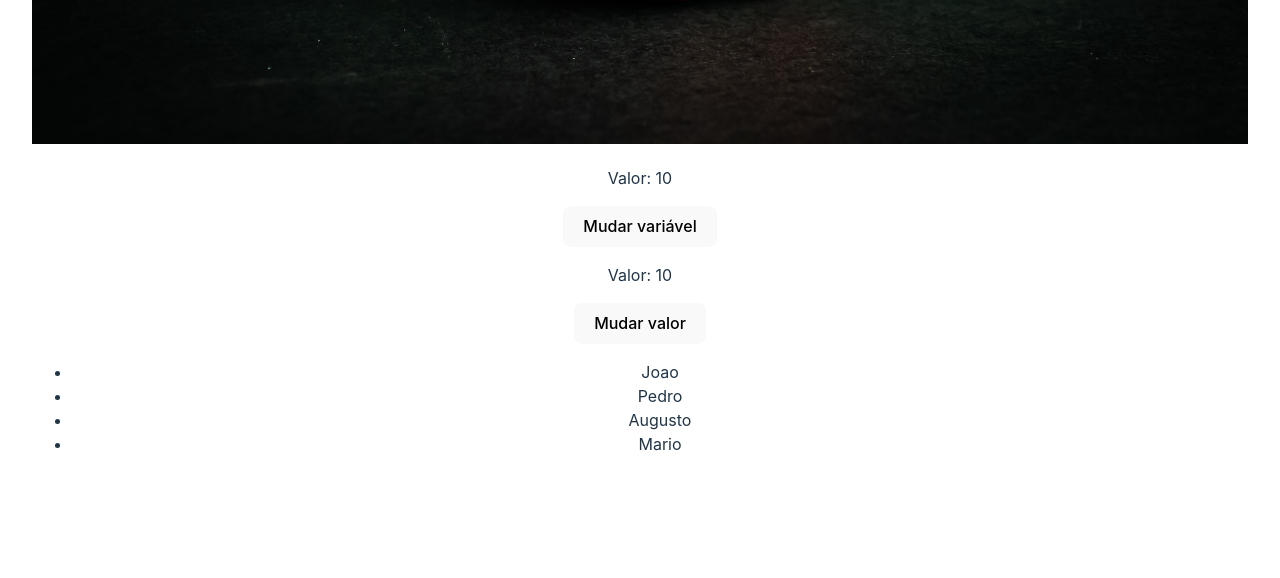
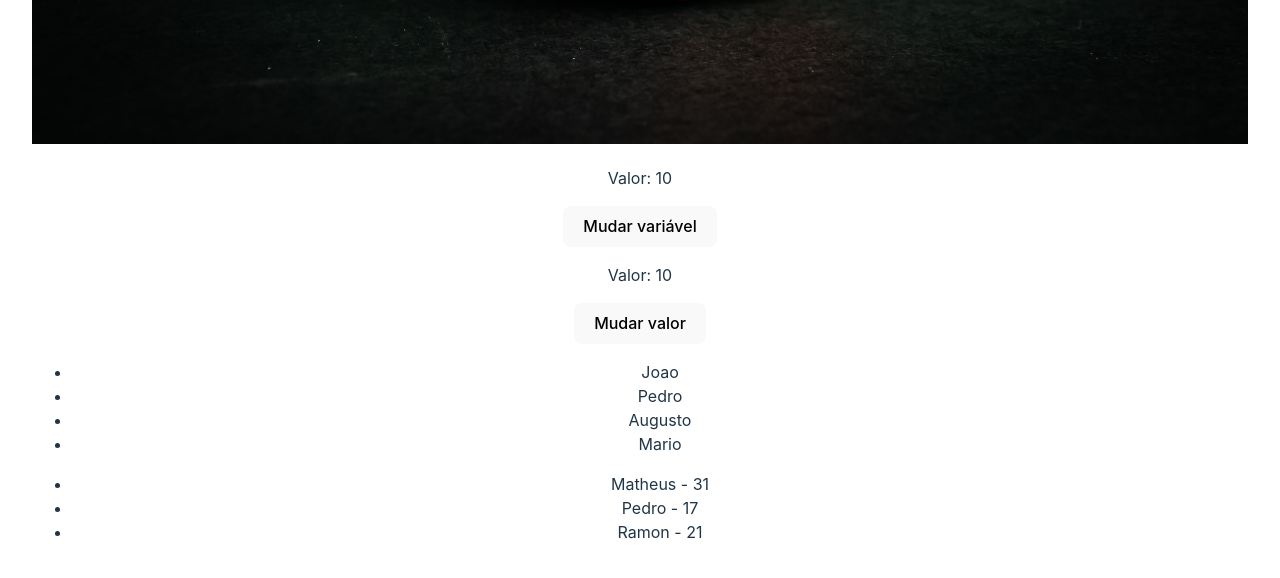
Before and after one commit to Paulohenriquesp/fundamentos-react, a React app in the folder 2_AVANCANDO_EM_REACT/avancando-react/: page / in a window 1280 px wide. Shown: the part 1413-1991 px from the top of the page. Built offline with nearby package versions, Linux system fonts and the light colour scheme; the HTML template or start-up script is replaced by a standard one.

Commit message:
feat: usando propriedade key pegando passando id como key

```diff
--- a/2_AVANCANDO_EM_REACT/avancando-react/src/componentes/ListRender.tsx
+++ b/2_AVANCANDO_EM_REACT/avancando-react/src/componentes/ListRender.tsx
@@ -4,13 +4,24 @@ import {useState} from 'react'
 const ListRender = () => {
 const [list] = useState(["Joao", "Pedro", "Augusto", "Mario"])
 
-
+const [users] = useState([
+    {id: 1, name: "Matheus", age: 31},
+    {id: 2, name: "Pedro", age: 17},
+    {id: 3, name: "Ramon", age: 21}
+])
   return (
   <div>
         <ul>
-            {list.map((item) => (
-                <li>
+            {list.map((item, i) => (
+                <li key={i}>
                     {item}
+                </li>
+            ))}
+        </ul>
+        <ul>
+            {users.map((user) => (
+                <li key={user.id}>
+                    {user.name} - {user.age}
                 </li>
             ))}
         </ul>
```
